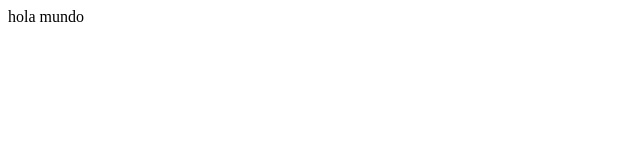
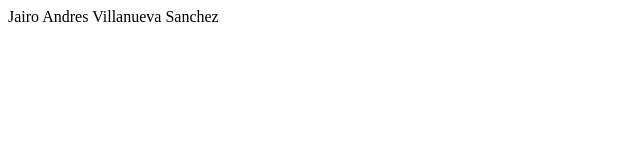
Before and after one commit to javs07/primer_repositorio, a plain HTML site: page index.html in a window 1280 px wide. Shown: the whole page, without its empty margins (0-640 px from the left). Drawn offline with Linux system fonts and the light colour scheme.

Commit message:
Modificación por nombre

```diff
--- a/index.html
+++ b/index.html
@@ -3,6 +3,6 @@
 		<title>hola mundo</title>
 	</head>
 	<body>
-		hola mundo
+		Jairo Andres Villanueva Sanchez
 	</body>
 </html>
```
